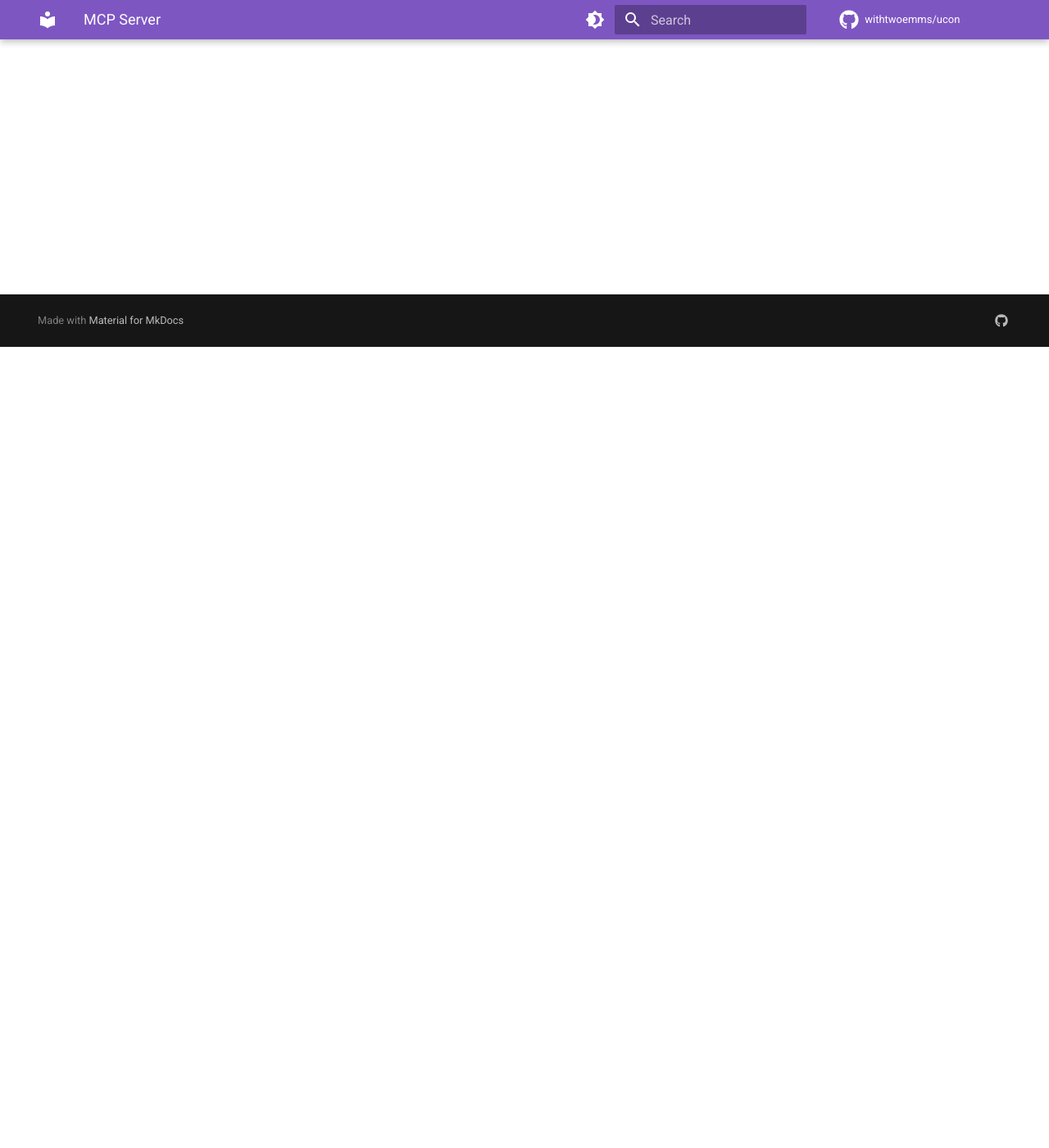
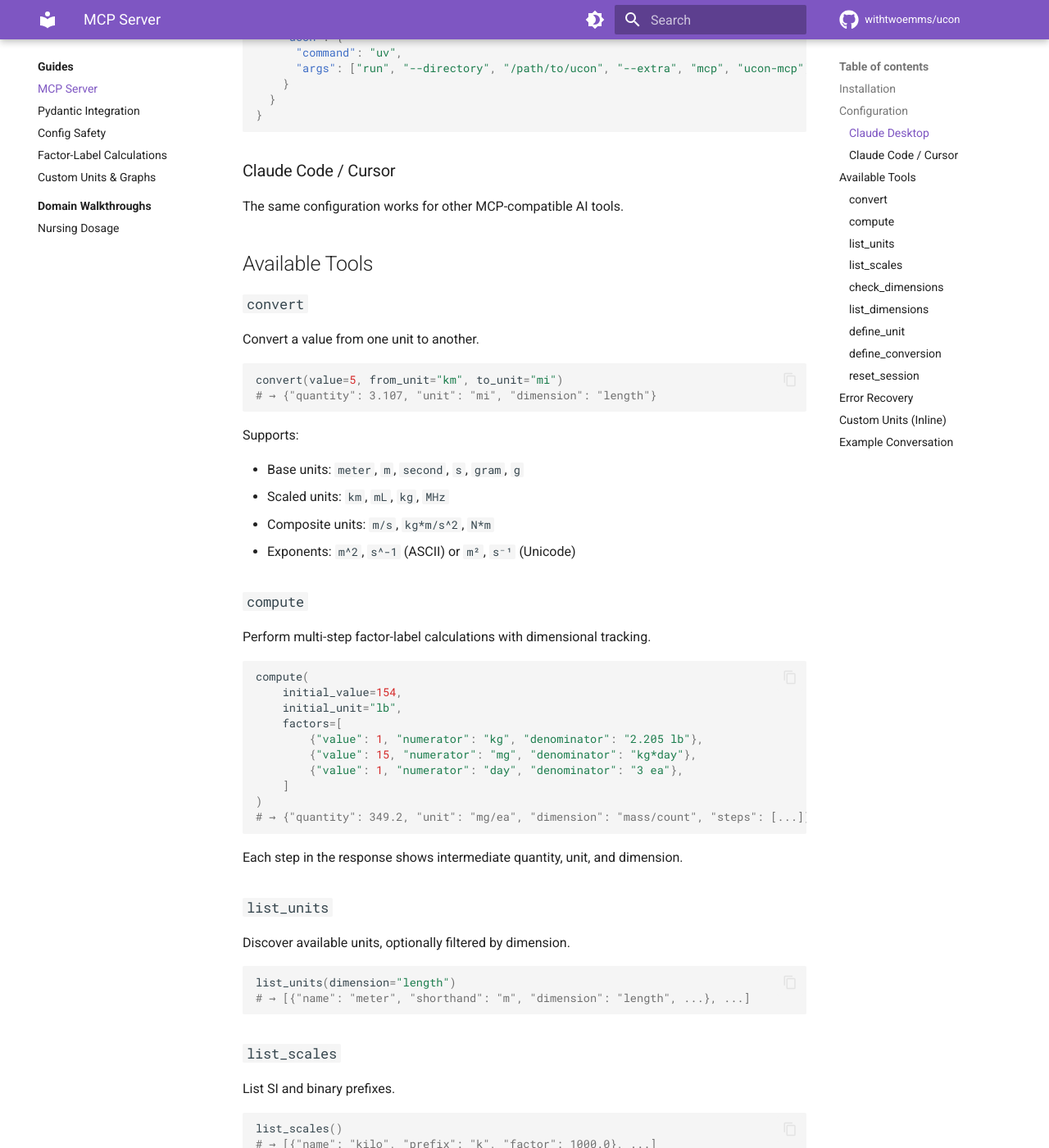
Before and after one commit to withtwoemms/ucon, an MkDocs documentation site: the page built from docs/guides/mcp-server.md, in a window 1280 px wide and 1400 px high, scrolled down 977 px. Shown: the whole window at 82% size. Built offline with MkDocs 1.6.1 and Material for MkDocs 9.7.7, drawn with Linux system fonts in a browser that asks for light colours; comment, search, counter and statistics services are not loaded; some of the changed text lies outside the part shown.

Commit message:
fills MCP guide

````diff
--- a/docs/guides/mcp-server.md
+++ b/docs/guides/mcp-server.md
@@ -1,13 +1,206 @@
 # MCP Server
 
-!!! note "Coming Soon"
-    This page is under construction.
+ucon includes a [Model Context Protocol](https://modelcontextprotocol.io/) (MCP) server that exposes unit conversion and dimensional analysis to AI agents like Claude.
 
-<!-- Content outline:
-- What MCP is (link to spec)
-- Install: pip install ucon[mcp]
-- Claude Desktop config snippet
-- Tool inventory
-- Example conversation
-- Error recovery with likely_fix
--->
+## Installation
+
+```bash
+pip install ucon[mcp]
+```
+
+!!! note "Python 3.10+"
+    The MCP server requires Python 3.10 or higher.
+
+## Configuration
+
+### Claude Desktop
+
+Add to your `claude_desktop_config.json`:
+
+**Via uvx (recommended):**
+
+```json
+{
+  "mcpServers": {
+    "ucon": {
+      "command": "uvx",
+      "args": ["--from", "ucon[mcp]", "ucon-mcp"]
+    }
+  }
+}
+```
+
+**Local development:**
+
+```json
+{
+  "mcpServers": {
+    "ucon": {
+      "command": "uv",
+      "args": ["run", "--directory", "/path/to/ucon", "--extra", "mcp", "ucon-mcp"]
+    }
+  }
+}
+```
+
+### Claude Code / Cursor
+
+The same configuration works for other MCP-compatible AI tools.
+
+## Available Tools
+
+### `convert`
+
+Convert a value from one unit to another.
+
+```python
+convert(value=5, from_unit="km", to_unit="mi")
+# → {"quantity": 3.107, "unit": "mi", "dimension": "length"}
+```
+
+Supports:
+
+- Base units: `meter`, `m`, `second`, `s`, `gram`, `g`
+- Scaled units: `km`, `mL`, `kg`, `MHz`
+- Composite units: `m/s`, `kg*m/s^2`, `N*m`
+- Exponents: `m^2`, `s^-1` (ASCII) or `m²`, `s⁻¹` (Unicode)
+
+### `compute`
+
+Perform multi-step factor-label calculations with dimensional tracking.
+
+```python
+compute(
+    initial_value=154,
+    initial_unit="lb",
+    factors=[
+        {"value": 1, "numerator": "kg", "denominator": "2.205 lb"},
+        {"value": 15, "numerator": "mg", "denominator": "kg*day"},
+        {"value": 1, "numerator": "day", "denominator": "3 ea"},
+    ]
+)
+# → {"quantity": 349.2, "unit": "mg/ea", "dimension": "mass/count", "steps": [...]}
+```
+
+Each step in the response shows intermediate quantity, unit, and dimension.
+
+### `list_units`
+
+Discover available units, optionally filtered by dimension.
+
+```python
+list_units(dimension="length")
+# → [{"name": "meter", "shorthand": "m", "dimension": "length", ...}, ...]
+```
+
+### `list_scales`
+
+List SI and binary prefixes.
+
+```python
+list_scales()
+# → [{"name": "kilo", "prefix": "k", "factor": 1000.0}, ...]
+```
+
+### `check_dimensions`
+
+Check if two units have compatible dimensions.
+
+```python
+check_dimensions(unit_a="kg", unit_b="lb")
+# → {"compatible": true, "dimension_a": "mass", "dimension_b": "mass"}
+
+check_dimensions(unit_a="kg", unit_b="m")
+# → {"compatible": false, "dimension_a": "mass", "dimension_b": "length"}
+```
+
+### `list_dimensions`
+
+List available physical dimensions.
+
+```python
+list_dimensions()
+# → ["acceleration", "area", "energy", "force", "length", "mass", ...]
+```
+
+### `define_unit`
+
+Register a custom unit for the session.
+
+```python
+define_unit(name="slug", dimension="mass", aliases=["slug"])
+# → {"success": true, "message": "Unit 'slug' registered..."}
+```
+
+### `define_conversion`
+
+Add a conversion edge between units.
+
+```python
+define_conversion(src="slug", dst="kg", factor=14.5939)
+# → {"success": true, "message": "Conversion edge 'slug' → 'kg' added..."}
+```
+
+### `reset_session`
+
+Clear custom units and conversions.
+
+```python
+reset_session()
+# → {"success": true, "message": "Session reset..."}
+```
+
+## Error Recovery
+
+When conversions fail, the MCP server returns structured errors with suggestions:
+
+```python
+convert(1, "kilogram", "meter")
+# → {
+#     "error": "Dimension mismatch: mass ≠ length",
+#     "error_type": "dimension_mismatch",
+#     "likely_fix": "Use a mass unit like 'lb' or 'g'"
+# }
+```
+
+For typos:
+
+```python
+convert(1, "kilgoram", "kg")
+# → {
+#     "error": "Unknown unit: 'kilgoram'",
+#     "error_type": "unknown_unit",
+#     "likely_fix": "Did you mean 'kilogram'?"
+# }
+```
+
+## Custom Units (Inline)
+
+For one-off conversions without session state:
+
+```python
+convert(1, "slug", "kg",
+    custom_units=[{"name": "slug", "dimension": "mass", "aliases": ["slug"]}],
+    custom_edges=[{"src": "slug", "dst": "kg", "factor": 14.5939}])
+```
+
+## Example Conversation
+
+**User:** How many milligrams of ibuprofen should a 154 lb patient receive if the dose is 10 mg/kg?
+
+**Claude:** (calls `compute`)
+
+```python
+compute(
+    initial_value=154,
+    initial_unit="lb",
+    factors=[
+        {"value": 1, "numerator": "kg", "denominator": "2.205 lb"},
+        {"value": 10, "numerator": "mg", "denominator": "kg"},
+    ]
+)
+```
+
+**Result:** 698.4 mg
+
+The step trace shows dimensional consistency at each point, so Claude can verify the calculation is physically meaningful.
````
